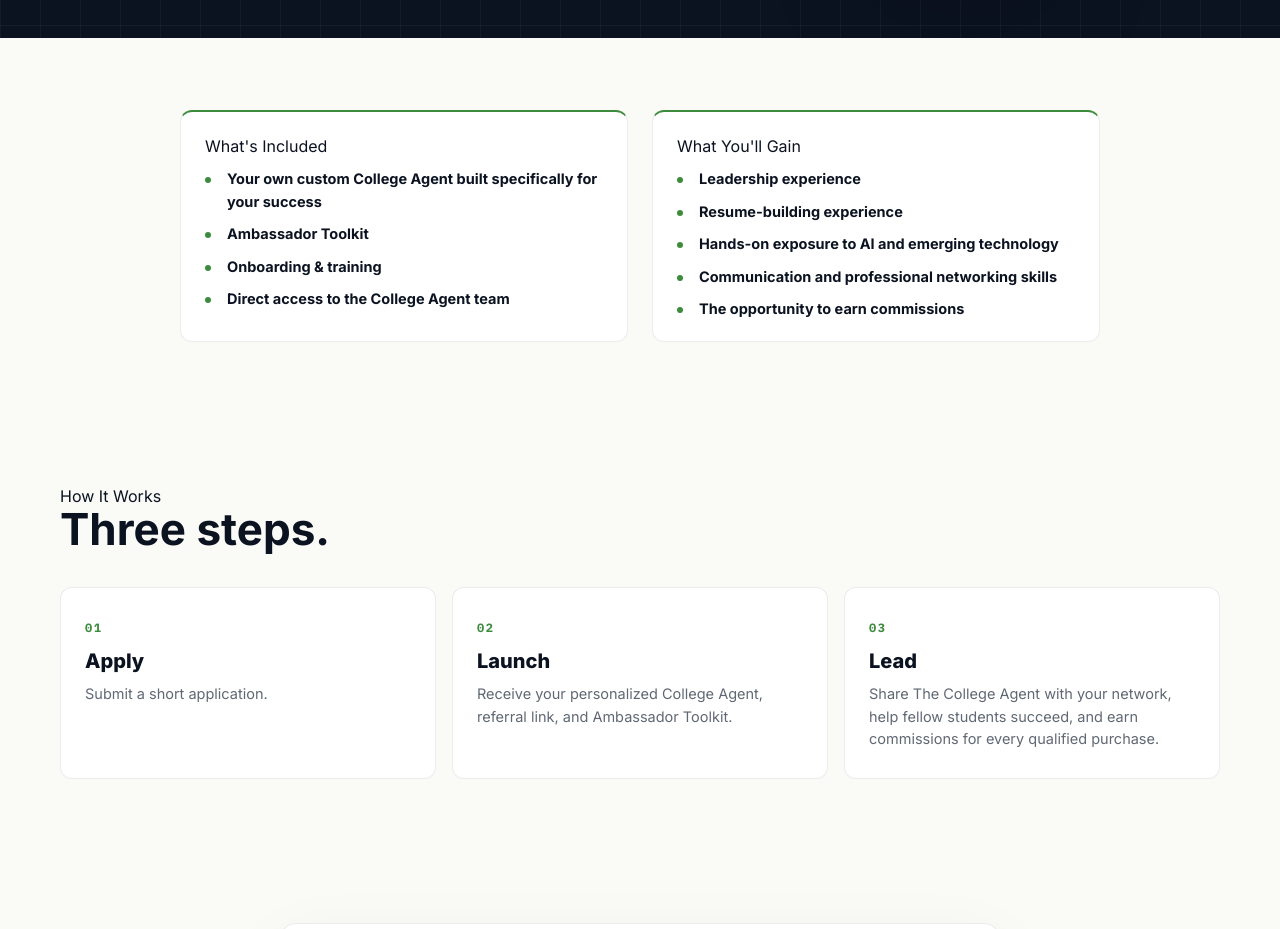
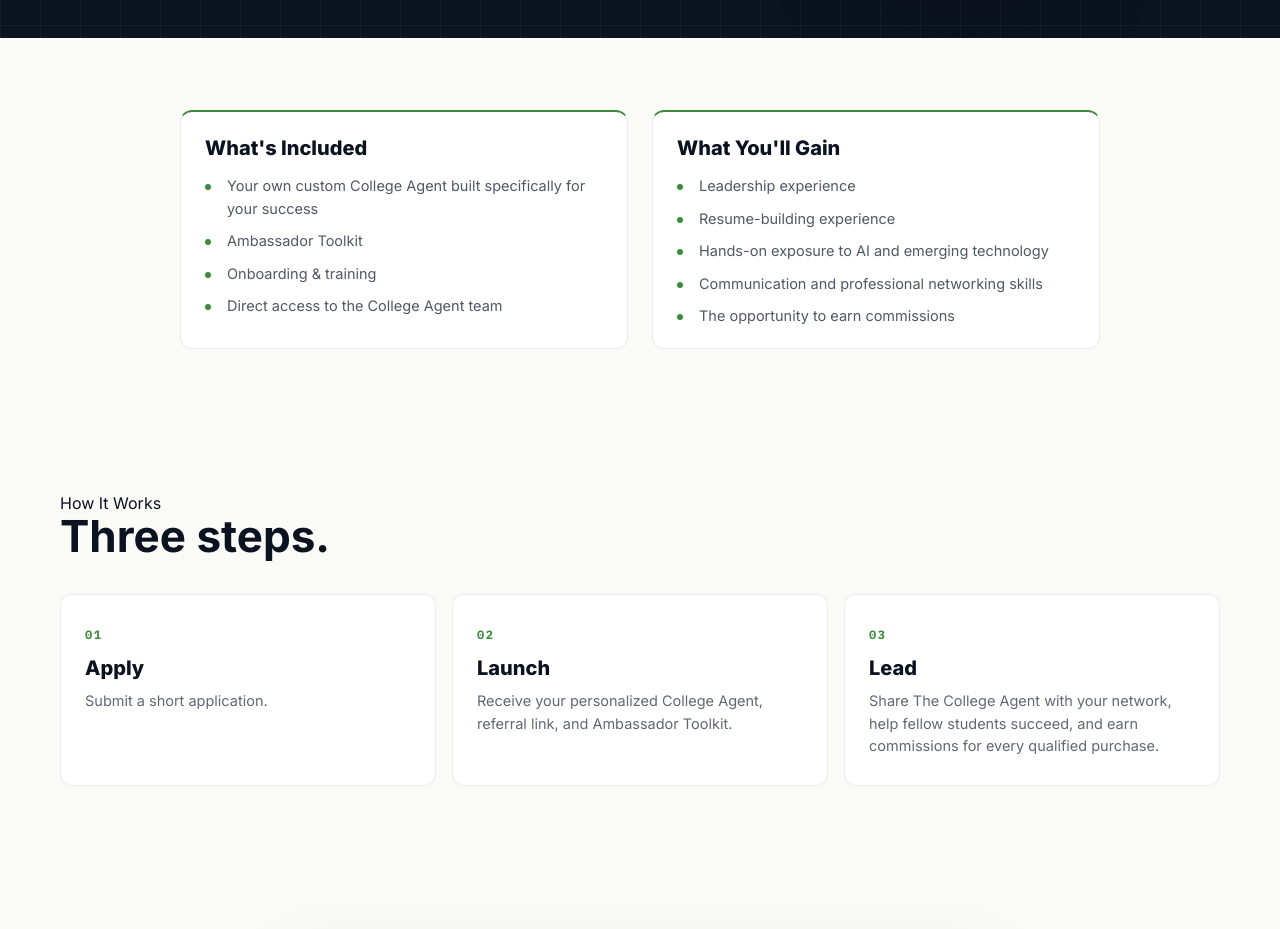
Before and after one commit to doralevich/the-college-agent, a Next.js app: page /ambassador in a window 1280 px wide. Shown: the part 1840-2769 px from the top of the page. Built offline with nearby package versions, Linux system fonts and the light colour scheme; no server answers.

Commit message:
Ambassador Included/Gained cards: bold the header, not the bullets (#33)
Each card's small green uppercase eyebrow becomes a 20px bold navy h3 ("What's Included" / "What You'll Gain"); bullets revert to medium-weight muted gray.

```diff
--- a/app/ambassador/page.tsx
+++ b/app/ambassador/page.tsx
@@ -145,13 +145,13 @@
           <div className="affiliate-shell">
             <div className="included-gained-grid">
               <div className="info-card">
-                <span className="mono-label">What&apos;s Included</span>
+                <h3 className="info-card-title">What&apos;s Included</h3>
                 <ul className="bullet-list">
                   {INCLUDED.map((item) => <li key={item}>{item}</li>)}
                 </ul>
               </div>
               <div className="info-card">
-                <span className="mono-label">What You&apos;ll Gain</span>
+                <h3 className="info-card-title">What You&apos;ll Gain</h3>
                 <ul className="bullet-list">
                   {GAINED.map((item) => <li key={item}>{item}</li>)}
                 </ul>
@@ -759,13 +759,12 @@
           border-radius: 12px;
           padding: 24px 24px 20px;
         }
-        .info-card .bullet-list li {
-          font-weight: 700;
+        .info-card-title {
+          font-size: 20px;
+          font-weight: 800;
           color: var(--navy);
-        }
-        .info-card .mono-label {
-          margin-bottom: 12px;
-          display: block;
+          margin: 0 0 14px;
+          line-height: 1.25;
         }
         .bullet-list {
           list-style: none;
```
